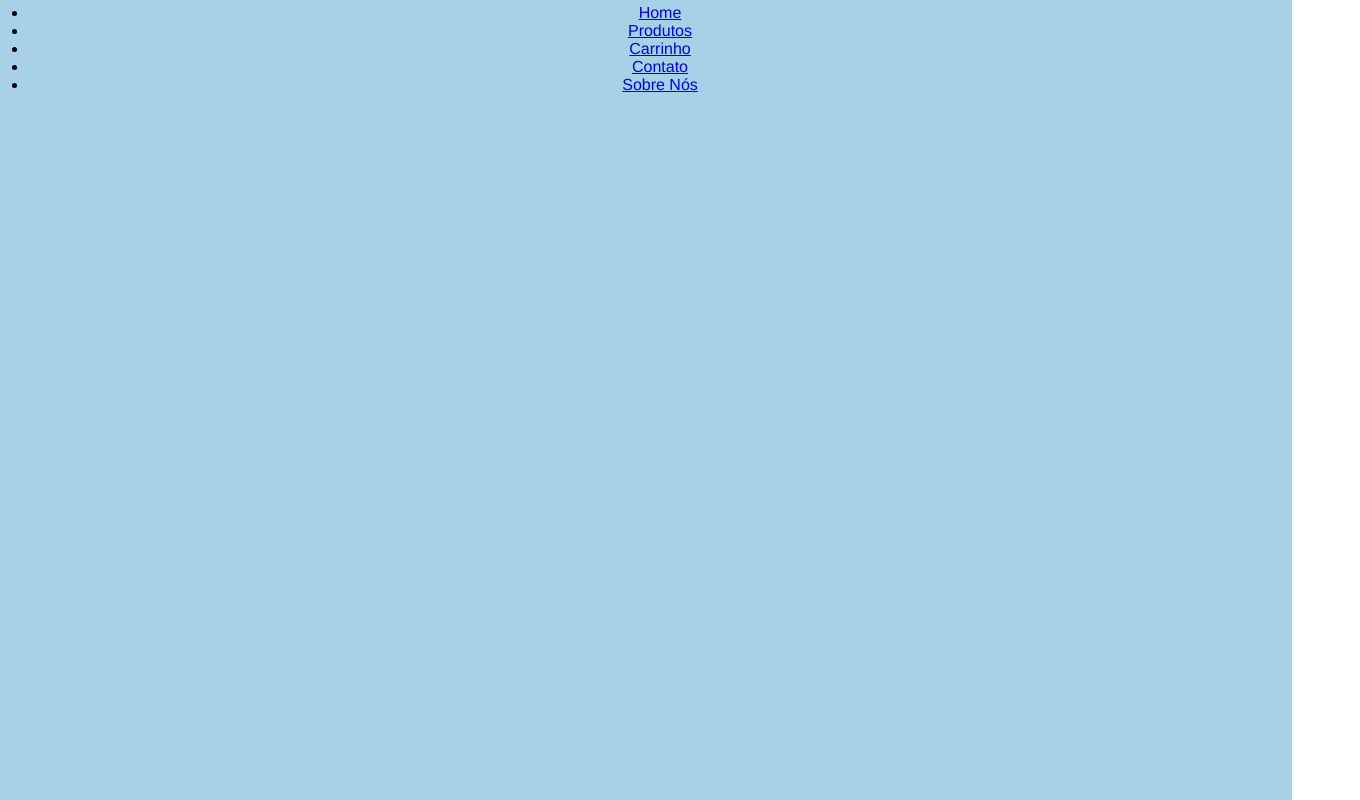
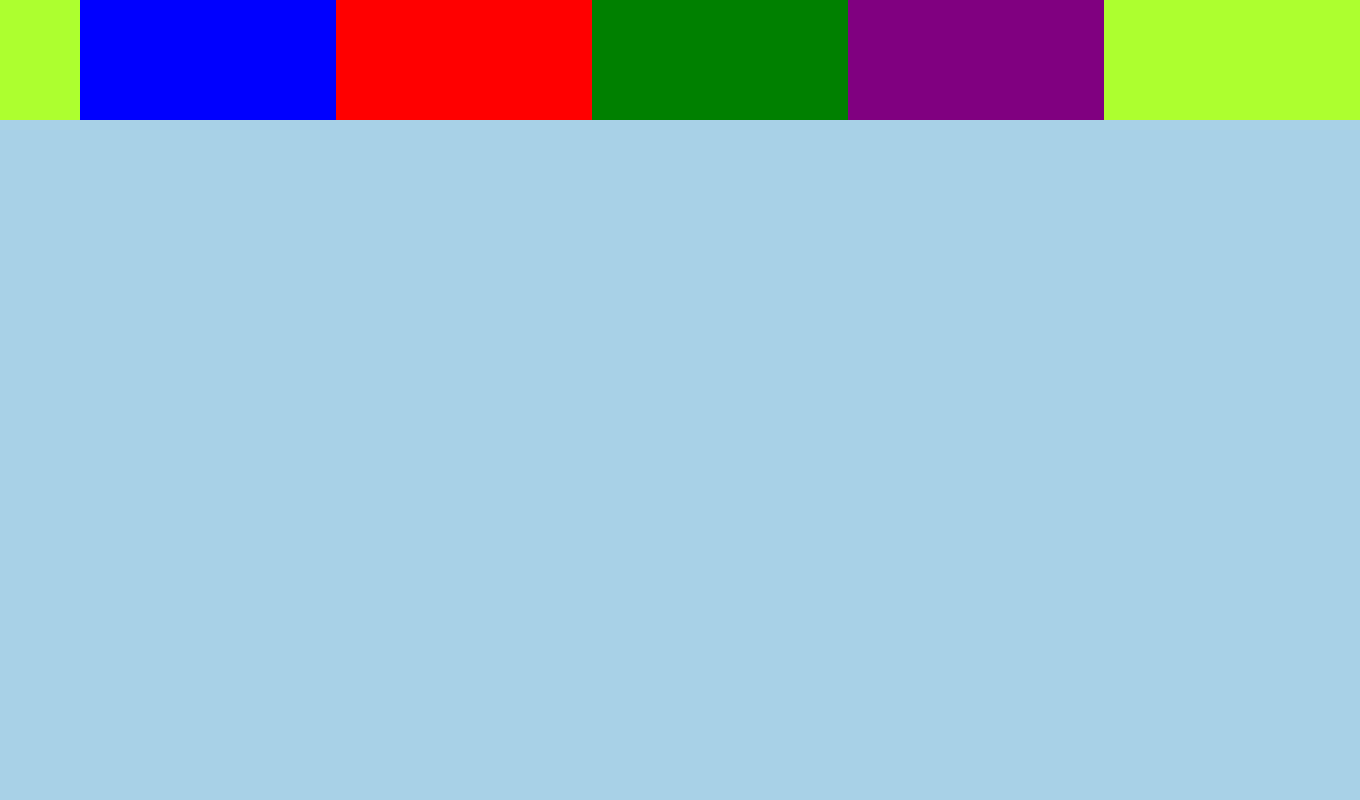
Before and after one commit to NicoleOG12/ChocoMelt, a Vue app: page /HomePage in a window 1280 px wide. Shown: the top 800 px of the page, 1360 px wide, since content can reach past the window. Built offline with nearby package versions, Linux system fonts and the light colour scheme; grey boxes are pictures that could not be loaded.

Commit message:
carrossel

```diff
--- a/src/components/HomePage.vue
+++ b/src/components/HomePage.vue
@@ -1,16 +1,51 @@
 <template>
-  <body>
+  <body id="homepage">
     <header>
       <nav>
-        <ul>
+        <!--<ul>
           <li><a href="#">Home</a></li>
           <li><a href="#">Produtos</a></li>
           <li><a href="#">Carrinho</a></li>
           <li><a href="#">Contato</a></li>
           <li><a href="#">Sobre Nós</a></li>
-        </ul>
+        </ul>-->
       </nav>
     </header>
+
+
+<div class="container">
+  <div class="items">
+    <div class="item" style="background-color: blue;">
+
+
+      <div id="promocoes">
+  <div style="background-color: blue;"></div>
+  <div style="background-color: red;"></div>
+  <div style="background-color: green;"></div>
+  <div style="background-color: purple;"></div>
+  <div style="background-color: greenyellow;"></div>
+</div>
+    </div>
+  </div>
+
+  <div class="items2">
+    <div class="item" style="background-color: blue;">
+
+
+      <div id="promocoes">
+  <div style="background-color: blue;"></div>
+  <div style="background-color: red;"></div>
+  <div style="background-color: green;"></div>
+  <div style="background-color: purple;"></div>
+  <div style="background-color: greenyellow;"></div>
+</div>
+    </div>
+  </div>
+</div>
+
+
+
+
   </body>
 </template>
 
@@ -18,16 +53,54 @@
 
 </script>
 
-<style scoped>
+<style>
+
 body{
   background-color: #A8D1E7;
   height: 1200px;
-  /*padding: 0;*/
-  /*margin: 0;*/
+  width:100%;
   position: absolute;
-  top: -20px;
-  left: -20px;
-  right: -20px;
+  top: 0px;
+  left: 0px;
+  right: 0px;
+  margin:0px;
 }
 
+#promocoes{
+  display: grid;
+  width:100%;
+  margin:0px;
+  grid-template-columns:20% 20% 20% 20% 20%;
+}
+
+  #promocoes div{
+    height: 120px;
+  }
+
+
+.items, .items2{
+  height: 120px;
+  position: relative;
+  width: 100%;
+  background: #efefef;
+  text-align: center;
+  border-radius: 4px;
+  animation: slide-item 8s infinite linear;
+}
+.items2{margin-left:100%; margin-top:-120px}
+
+/*.item:nth-child(0) { animation-delay: 0.1s; }
+.item:nth-child(1) { animation-delay: 8s; }
+item:nth-child(3) { animation-delay:0s; }
+.item:nth-child(4) { animation-delay: 0s; }*/
+
+@keyframes slide-item {
+    0% { left: -0%; right: -100%; }
+  100% { left: -100%; right: 0% }
+}
+
+
+
+
+
 </style>
```
